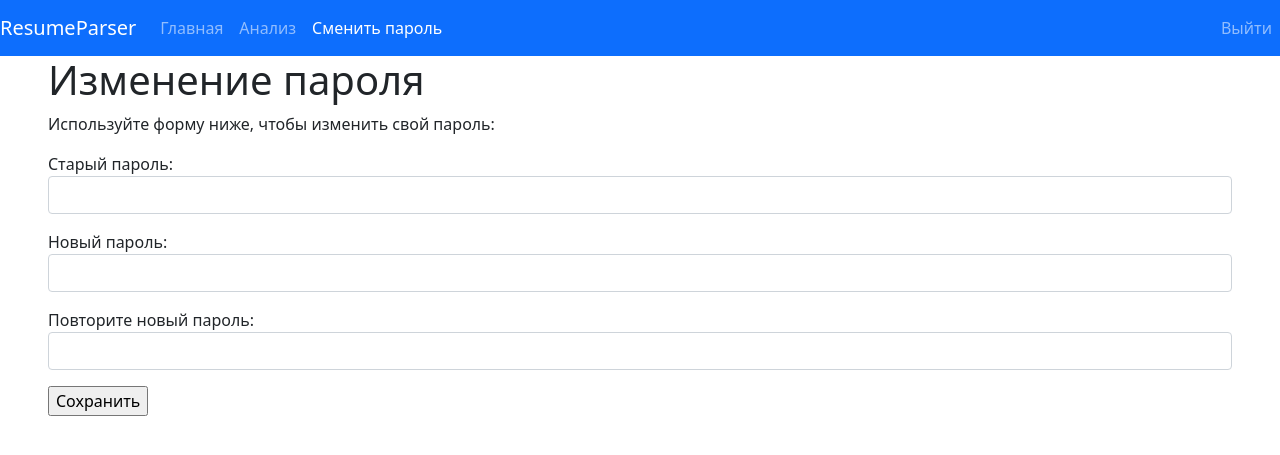
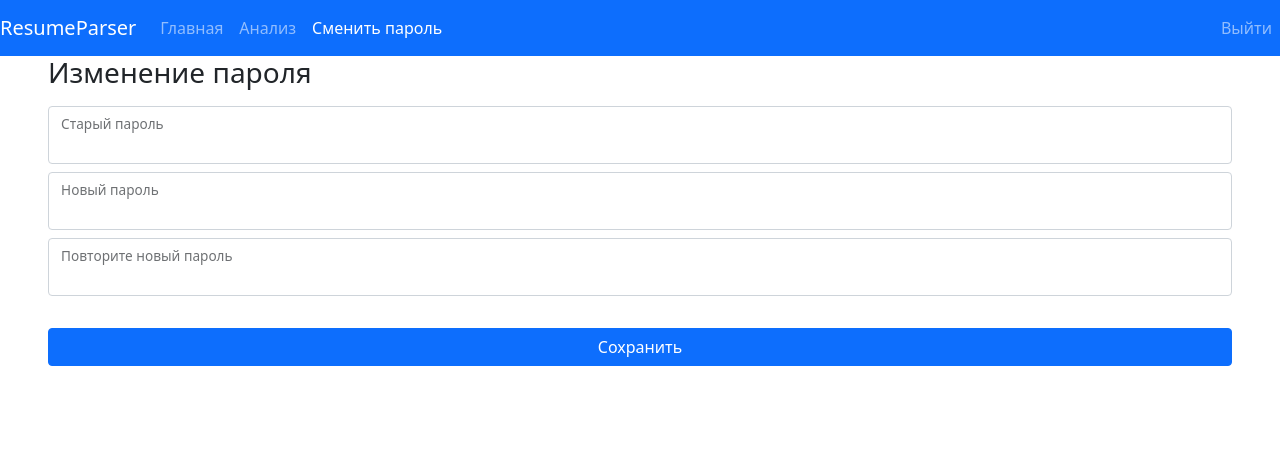
Before and after one commit to Frit027/web-resume-parser, a Django app: page /account/password-change/ in a window 1280 px wide. Shown: the top 455 px of the page. Run offline with Django 4.2, Linux system fonts and the light colour scheme; the visitor is signed in with stand-in values (Sample User, id 1); parts of the project's set-up code (start-up, migrations or seed data) failed here and were passed over.

Commit message:
customize form

```diff
--- a/account/templates/registration/password_change_form.html
+++ b/account/templates/registration/password_change_form.html
@@ -1,13 +1,35 @@
 {% extends "base.html" %}
 
-{% block title %}Change you password{% endblock %}
+{% block title %}Изменение пароля{% endblock %}
 
 {% block content %}
-  <h1>Изменение пароля</h1>
-  <p>Используйте форму ниже, чтобы изменить свой пароль:</p>
-  <form action="." method="post">
-    {{ form.as_p }}
-    <p><input type="submit" value="Сохранить"></p>
+  <form class="login-register-form" action="." method="post">
     {% csrf_token %}
+
+    <h1 class="h3 mb-3 fw-normal">Изменение пароля</h1>
+    <div class="form-floating mb-2">
+      {{ form.old_password }}
+      <label for="{{ user_form.old_password.id_for_label }}">Старый пароль</label>
+    </div>
+
+    <div class="form-floating mb-2">
+      {{ form.new_password1 }}
+      <label for="{{ user_form.new_password1.id_for_label }}">Новый пароль</label>
+    </div>
+
+    <div class="form-floating mb-2">
+      {{ form.new_password2 }}
+      <label for="{{ user_form.new_password2.id_for_label }}">Повторите новый пароль</label>
+    </div>
+
+    {% if form.errors %}
+      <div class="mt-3">
+        {% for error in form.new_password2.errors %}
+          <div class="error">{{error}}</div>
+        {% endfor %}
+      </div>
+    {% endif %}
+
+    <button class="w-100 btn btn-primary mt-4" type="submit">Сохранить</button>
   </form>
 {% endblock %}
```
